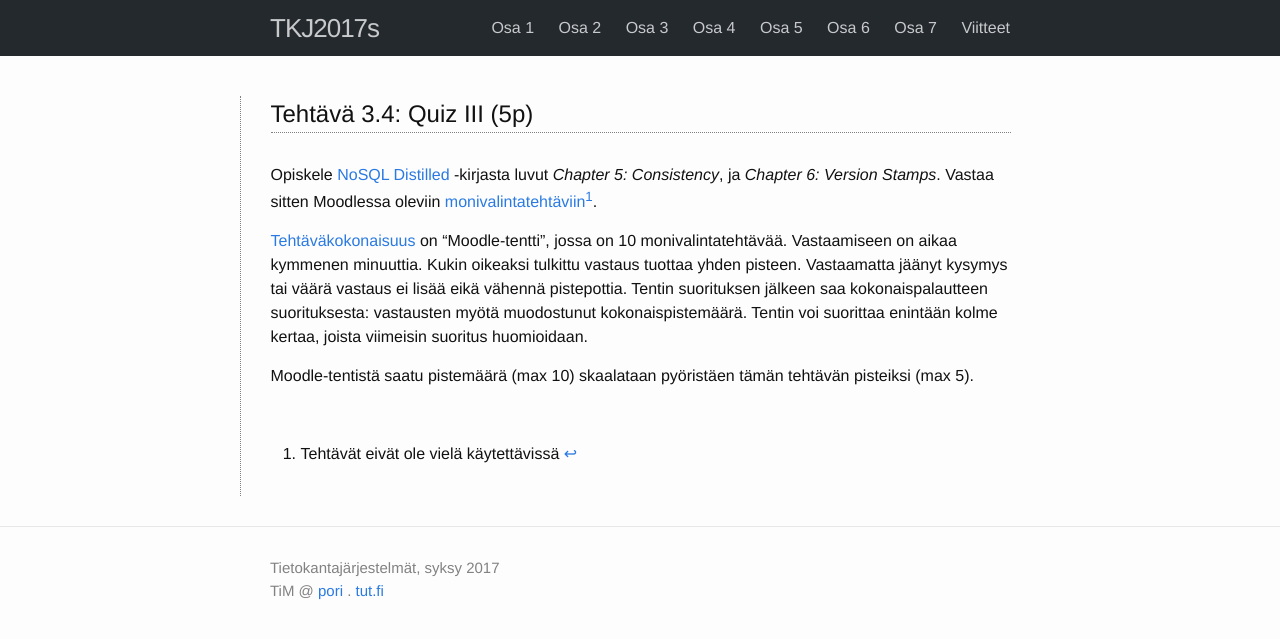
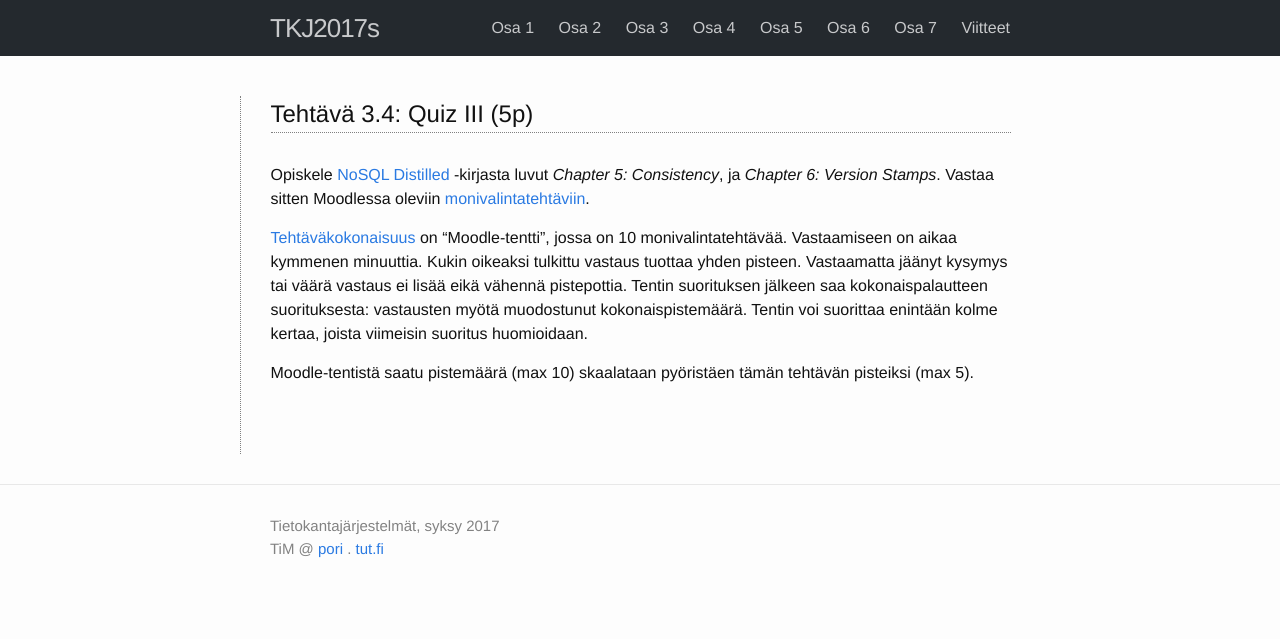
Before and after one commit to timedu/tkj2017s, a Jekyll site: the page built from docs/_osa3/tehtava34.md, in a window 1280 px wide. Shown: the top 639 px of the page. Built offline with Jekyll 4.4.1, drawn with Linux system fonts in a browser that asks for light colours.

Commit message:
ex 3.4 / quiz available

```diff
--- a/docs/_osa3/tehtava34.md
+++ b/docs/_osa3/tehtava34.md
@@ -5,10 +5,10 @@
 no_review: 1
 ---
 
-Opiskele [NoSQL Distilled][reading] -kirjasta luvut  *Chapter 5: Consistency*, ja *Chapter 6: Version Stamps*. Vastaa sitten Moodlessa oleviin [monivalintatehtäviin][quiz][^1].
+Opiskele [NoSQL Distilled][reading] -kirjasta luvut  *Chapter 5: Consistency*, ja *Chapter 6: Version Stamps*. Vastaa sitten Moodlessa oleviin [monivalintatehtäviin][quiz].
 
 [reading]: /tkj2017s/viitteet/#nosql-distilled
-[quiz]: #
+[quiz]: https://moodle2.tut.fi/mod/quiz/view.php?id=341523
 
 
 
@@ -17,5 +17,3 @@
 Moodle-tentistä saatu pistemäärä (max 10) skaalataan pyöristäen tämän tehtävän pisteiksi (max 5).
 
 <br/>
-
-[^1]: Tehtävät eivät ole vielä käytettävissä
```
